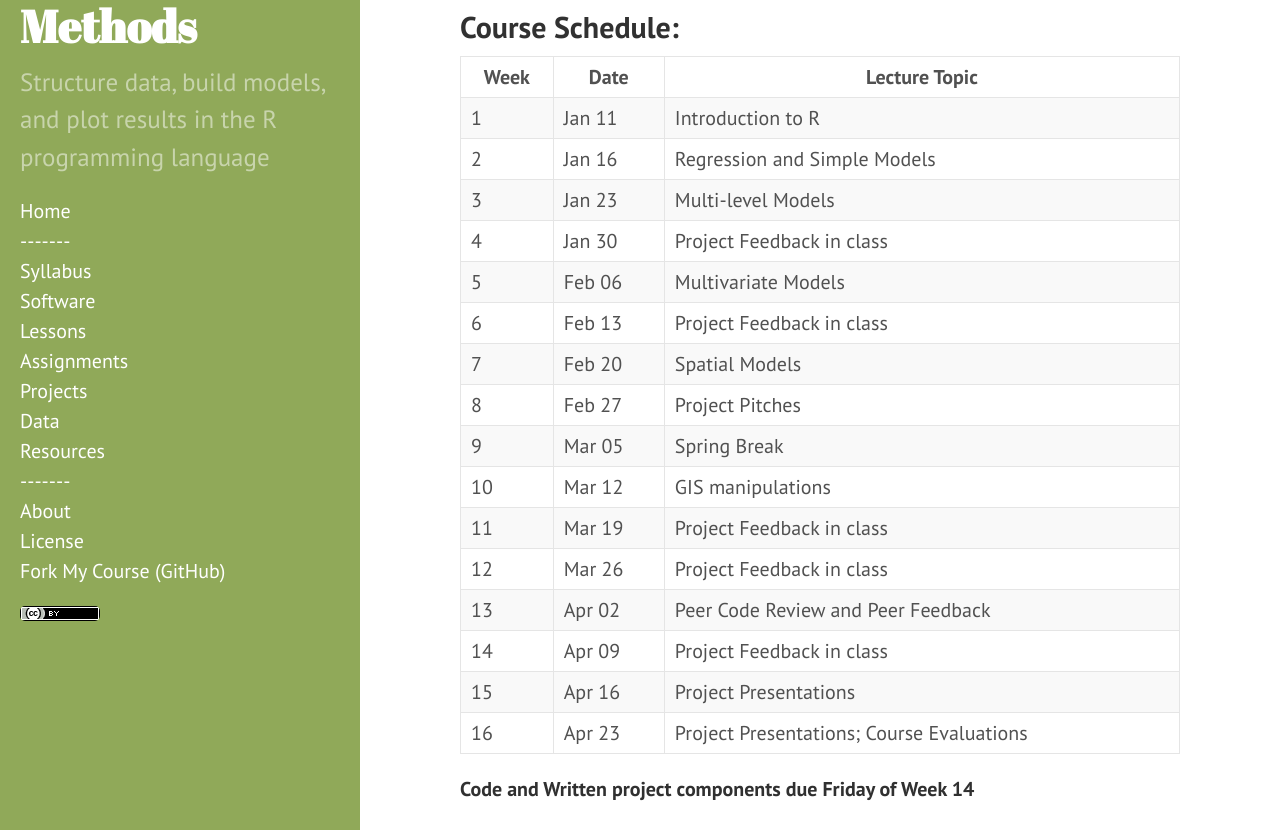
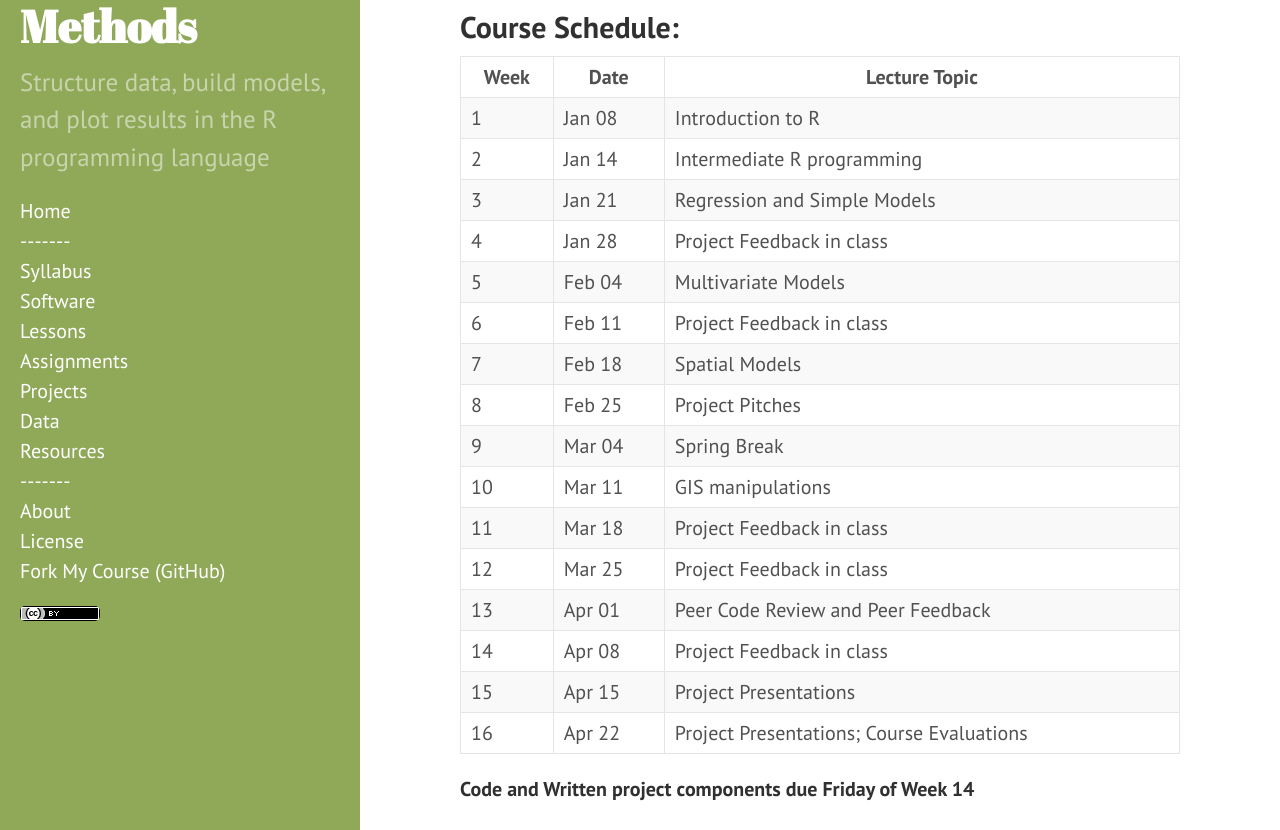
Before and after one commit to dmcglinn/quant_methods, a Jekyll site: the page built from syllabus.md, in a window 1280 px wide and 1400 px high, scrolled down 2727 px. Shown: the part 155-985 px from the top of the window. Built offline with Jekyll 4.4.1, drawn with Linux system fonts in a browser that asks for light colours.

Commit message:
Update calendar for spring 2025

```diff
--- a/syllabus.md
+++ b/syllabus.md
@@ -114,22 +114,22 @@ Course Schedule:
 
 | Week | Date   | Lecture Topic                                  |
 |------|--------|------------------------------------------------|
-| 1    | Jan 11 | Introduction to R                              |
-| 2    | Jan 16 | Regression and Simple Models                   |
-| 3    | Jan 23 | Multi-level Models                             |
-| 4    | Jan 30 | Project Feedback in class                      |
-| 5    | Feb 06 | Multivariate Models                            |
-| 6    | Feb 13 | Project Feedback in class                      |
-| 7    | Feb 20 | Spatial Models                                 |
-| 8    | Feb 27 | Project Pitches                                |
-| 9    | Mar 05 | Spring Break                                   |
-| 10   | Mar 12 | GIS manipulations                              |
-| 11   | Mar 19 | Project Feedback in class                      |
-| 12   | Mar 26 | Project Feedback in class                      |
-| 13   | Apr 02 | Peer Code Review and Peer Feedback             |
-| 14   | Apr 09 | Project Feedback in class                      |
-| 15   | Apr 16 | Project Presentations                          |
-| 16   | Apr 23 | Project Presentations; Course Evaluations      |
+| 1    | Jan 08 | Introduction to R                              |
+| 2    | Jan 14 | Intermediate R programming                     |
+| 3    | Jan 21 | Regression and Simple Models                   |
+| 4    | Jan 28 | Project Feedback in class                      |
+| 5    | Feb 04 | Multivariate Models                            |
+| 6    | Feb 11 | Project Feedback in class                      |
+| 7    | Feb 18 | Spatial Models                                 |
+| 8    | Feb 25 | Project Pitches                                |
+| 9    | Mar 04 | Spring Break                                   |
+| 10   | Mar 11 | GIS manipulations                              |
+| 11   | Mar 18 | Project Feedback in class                      |
+| 12   | Mar 25 | Project Feedback in class                      |
+| 13   | Apr 01 | Peer Code Review and Peer Feedback             |
+| 14   | Apr 08 | Project Feedback in class                      |
+| 15   | Apr 15 | Project Presentations                          |
+| 16   | Apr 22 | Project Presentations; Course Evaluations      |
 
 **Code and Written project components due Friday of Week 14**
 
```
